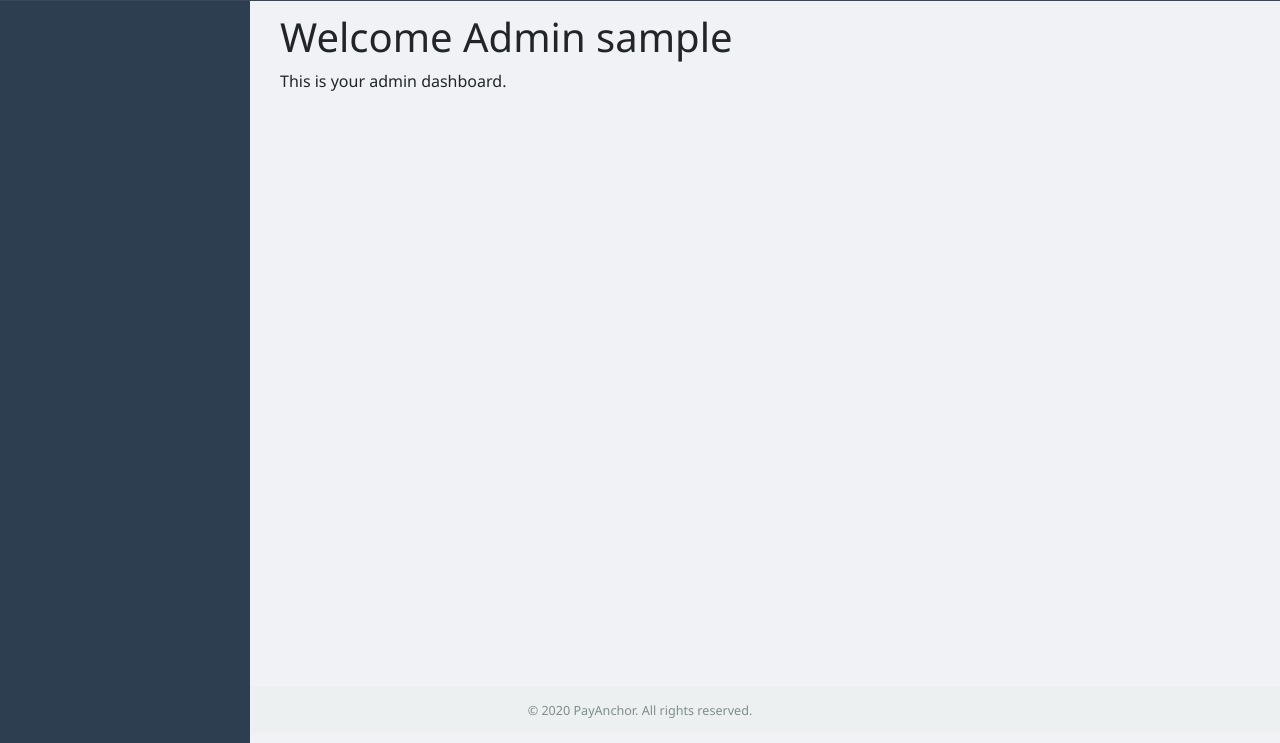
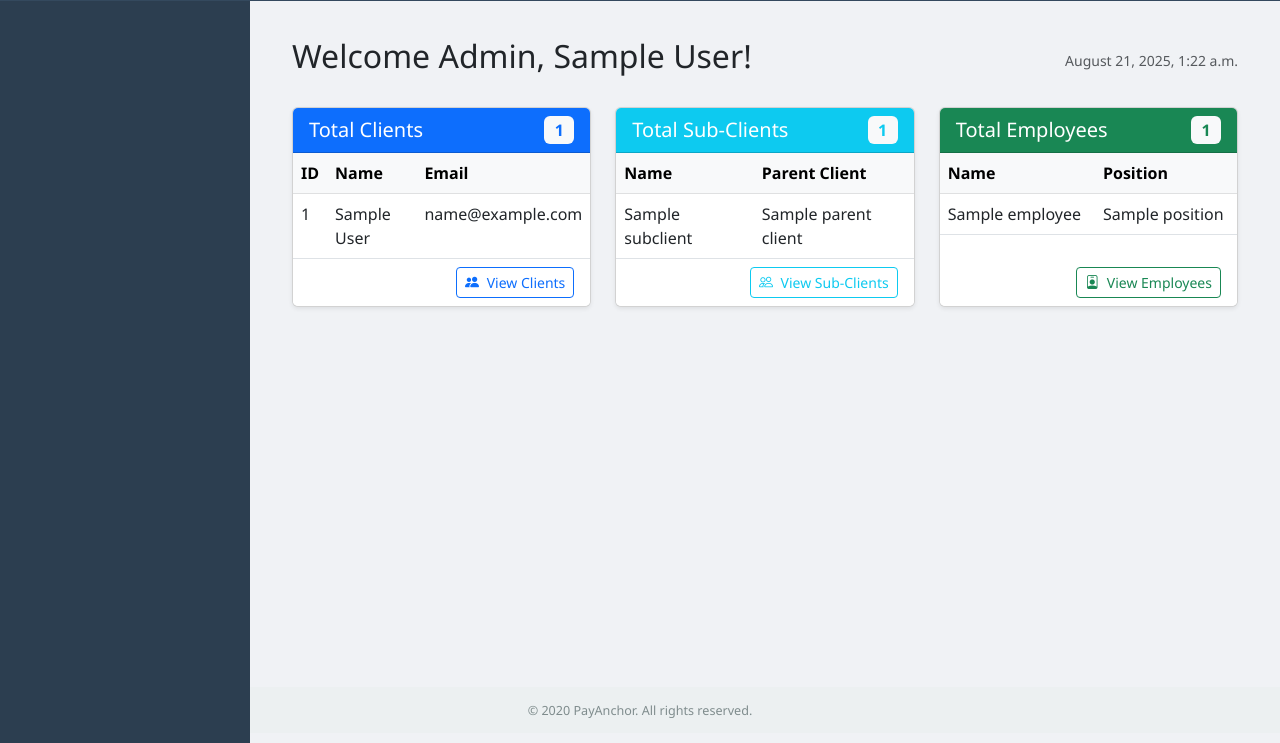
Before and after one commit to hv190995patel/PayAnchor, a Django app: template PayAnchor/templates/admin_home.html in a window 1280 px wide. Shown: the part 57-800 px from the top of the page. Run offline with Django 3.2, Linux system fonts and the light colour scheme; a user stored in the database is signed in; tables that the repository leaves empty hold one stand-in row (values such as "Sample post"); the template is opened without the code that fills it: most values are stand-ins (such as "Sample title", 1, 10 or a date in 2020).

Commit message:
updated files for roles for admin and client

```diff
--- a/PayAnchor/models.py
+++ b/PayAnchor/models.py
@@ -24,7 +24,7 @@ class ClientUser(AbstractUser):
     address_line1 = models.CharField(max_length=255, default="N/A")
     address_line2 = models.CharField(max_length=255, blank=True, null=True)
     city = models.CharField(max_length=100, default="N/A")
-    postal_code = models.CharField(max_length=6, default='111111')
+    postal_code = models.CharField(max_length=7, default='111111')
     province = models.CharField(max_length=100, default="N/A")
     country = models.CharField(max_length=100, default="N/A")
 
--- a/PayAnchor/templates/admin_home.html
+++ b/PayAnchor/templates/admin_home.html
@@ -1,9 +1,133 @@
-<!-- templates/admin_home.html -->
 {% extends "base.html" %}
-{% block title %}Admin Dashboard{% endblock %}
 
 {% block content %}
-<h1>Welcome Admin {{ user.username }}</h1>
-<p>This is your admin dashboard.</p>
-<!-- Add widgets, stats, charts here -->
+<div class="container-fluid py-4">
+  <!-- Dashboard Header -->
+  <div class="d-flex justify-content-between align-items-center mb-4">
+    <h2>Welcome Admin, {{ request.user.get_full_name|default:request.user.email }}!</h2>
+    <small class="text-muted">{% now "F j, Y, g:i a" %}</small>
+  </div>
+
+  <!-- Merged Stat Cards + Data Tables -->
+  <div class="row g-4">
+    <!-- Clients Card + List -->
+    <div class="col-lg-4">
+      <div class="card shadow-sm h-100 d-flex flex-column">
+        <div class="card-header bg-primary text-white d-flex justify-content-between align-items-center">
+          <h5 class="mb-0">Total Clients</h5>
+          <span class="badge bg-light text-primary fs-6">{{ total_clients }}</span>
+        </div>
+        <div class="card-body p-0 flex-grow-1" style="max-height: 320px; overflow-y: auto;">
+          {% if clients %}
+          <table class="table table-hover mb-0">
+            <thead class="table-light sticky-top">
+              <tr>
+                <th>ID</th>
+                <th>Name</th>
+                <th>Email</th>
+              </tr>
+            </thead>
+            <tbody>
+              {% for client in clients %}
+              <tr>
+                <td>{{ client.id }}</td>
+                <td>{{ client.full_name }}</td>
+                <td>{{ client.email }}</td>
+              </tr>
+              {% endfor %}
+            </tbody>
+          </table>
+          {% else %}
+          <div class="p-3 text-center text-muted fst-italic">No clients found.</div>
+          {% endif %}
+        </div>
+        <div class="card-footer bg-white border-0 text-end">
+          <a href="{% url 'client_list' %}" class="btn btn-outline-primary btn-sm" >
+            <i class="bi bi-people-fill me-1"></i> View Clients
+          </a>
+        </div>
+      </div>
+    </div>
+
+    <!-- Sub-Clients Card + List -->
+    <div class="col-lg-4">
+      <div class="card shadow-sm h-100 d-flex flex-column">
+        <div class="card-header bg-info text-white d-flex justify-content-between align-items-center">
+          <h5 class="mb-0">Total Sub-Clients</h5>
+          <span class="badge bg-light text-info fs-6">{{ total_subclients }}</span>
+        </div>
+        <div class="card-body p-0 flex-grow-1" style="max-height: 320px; overflow-y: auto;">
+          {% if subclients %}
+          <table class="table table-hover mb-0">
+            <thead class="table-light sticky-top">
+              <tr>
+                <th>Name</th>
+                <th>Parent Client</th>
+              </tr>
+            </thead>
+            <tbody>
+              {% for subclient in subclients %}
+              <tr>
+                <td>{{ subclient.name }}</td>
+                <td>{{ subclient.parent_client.name }}</td>
+              </tr>
+              {% endfor %}
+            </tbody>
+          </table>
+          {% else %}
+          <div class="p-3 text-center text-muted fst-italic">No sub-clients found.</div>
+          {% endif %}
+        </div>
+        <div class="card-footer bg-white border-0 text-end">
+          <a href="" class="btn btn-outline-info btn-sm">
+            <i class="bi bi-people me-1"></i> View Sub-Clients
+          </a>
+        </div>
+      </div>
+    </div>
+
+    <!-- Employees Card + List -->
+    <div class="col-lg-4">
+      <div class="card shadow-sm h-100 d-flex flex-column">
+        <div class="card-header bg-success text-white d-flex justify-content-between align-items-center">
+          <h5 class="mb-0">Total Employees</h5>
+          <span class="badge bg-light text-success fs-6">{{ total_employees }}</span>
+        </div>
+        <div class="card-body p-0 flex-grow-1" style="max-height: 320px; overflow-y: auto;">
+          {% if employees %}
+          <table class="table table-hover mb-0">
+            <thead class="table-light sticky-top">
+              <tr>
+                <th>Name</th>
+                <th>Position</th>
+              </tr>
+            </thead>
+            <tbody>
+              {% for employee in employees %}
+              <tr>
+                <td>{{ employee.name }}</td>
+                <td>{{ employee.position }}</td>
+              </tr>
+              {% endfor %}
+            </tbody>
+          </table>
+          {% else %}
+          <div class="p-3 text-center text-muted fst-italic">No employees found.</div>
+          {% endif %}
+        </div>
+        <div class="card-footer bg-white border-0 text-end">
+          <a href="" class="btn btn-outline-success btn-sm">
+            <i class="bi bi-person-badge me-1"></i> View Employees
+          </a>
+        </div>
+      </div>
+    </div>
+  </div>
+</div>
+
+<!-- Bootstrap Icons CDN, place this once in your base.html if not already -->
+<link
+  rel="stylesheet"
+  href="https://cdn.jsdelivr.net/npm/bootstrap-icons@1.10.5/font/bootstrap-icons.css"
+/>
 {% endblock %}
--- a/PayAnchor/urls.py
+++ b/PayAnchor/urls.py
@@ -6,6 +6,7 @@ urlpatterns = [
     path('PayAnchor/', views.Login, name='Login'),
     path('Homepage/', views.Homepage, name='Homepage'),
     path('admin/', views.admin_home, name='admin_home'),
+    path('clients/', views.client_list, name='client_list'),    # Paginated client list
     path('client/', views.client_home, name='client_home'),
     path('subclient/', views.subclient_home, name='subclient_home'),
     path('employee/', views.employee_home, name='employee_home'),
--- a/Payroll/settings.py
+++ b/Payroll/settings.py
@@ -115,7 +115,7 @@ MESSAGE_TAGS = {
 
 LANGUAGE_CODE = 'en-us'
 
-TIME_ZONE = 'UTC'
+TIME_ZONE = 'America/Toronto'
 
 USE_I18N = True
 
```
Also changed, not shown: PayAnchor/templates/client_list.html (added, +68 -0 lines), PayAnchor/views.py (+34 -8 lines), PayAnchor/migrations/0004_alter_clientuser_postal_code.py (added).
